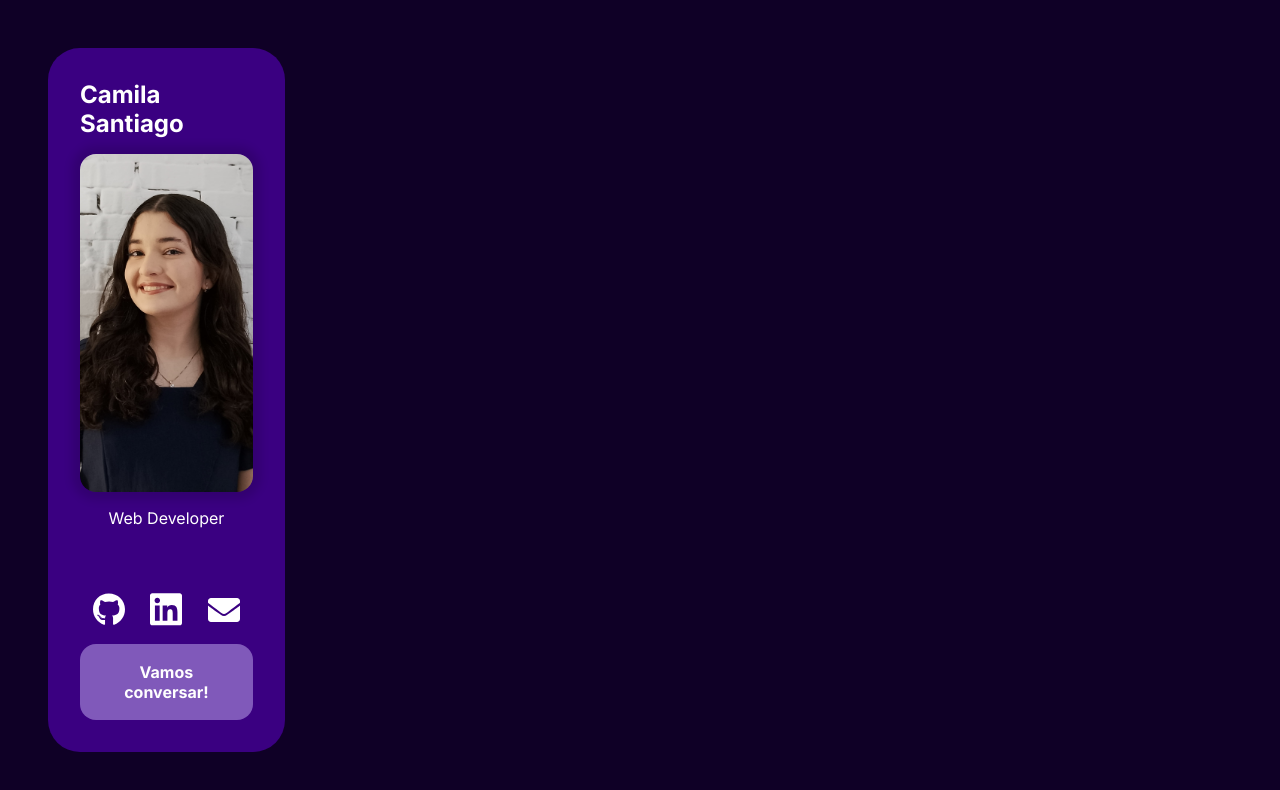
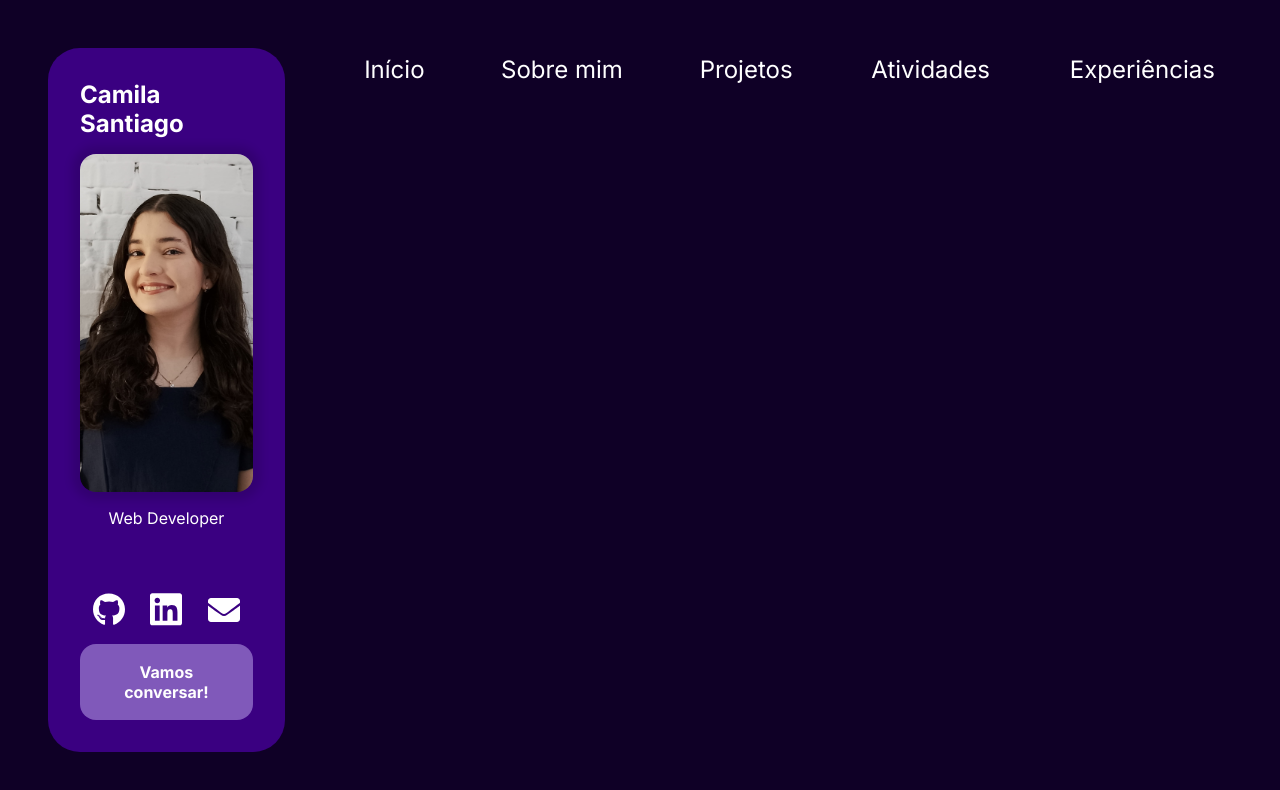
Before and after one commit to Camilay3/portifolio, an Angular app: page / in a window 1280 px wide. Shown: the top 790 px of the page. Built offline with nearby package versions, Linux system fonts and the light colour scheme.

Commit message:
style (navbar): Template Desktop (#2)
Criação do template desktop e posicionamento dos elementos com display grid

```diff
--- a/src/app/app.component.css
+++ b/src/app/app.component.css
@@ -0,0 +1,21 @@
+section {
+    width: 100%;
+    height: 100%;
+    display: grid;
+    grid-template-areas:
+        'app-card app-navbar-desktop'
+        'app-card auto';
+    gap: 4rem;
+    row-gap: 2rem;
+
+    grid-template-columns: 20% 1fr;
+    grid-template-rows: auto 1fr;
+}
+
+app-navbar-desktop {
+    grid-area: app-navbar-desktop;
+}
+
+app-card {
+    grid-area: app-card;
+}
--- a/src/app/app.component.html
+++ b/src/app/app.component.html
@@ -1,4 +1,13 @@
+<section>
 
- <app-card></app-card>
-<!-- Menu desktop -->
-<!-- Container -->
+    <app-card></app-card>
+
+    <!-- Menu desktop -->
+    <app-navbar-desktop></app-navbar-desktop>
+
+    <!-- Menu mobile -->
+
+    <!-- Container -->
+     <section></section>
+
+</section>
--- a/src/app/app.component.ts
+++ b/src/app/app.component.ts
@@ -1,9 +1,10 @@
 import { Component } from '@angular/core';
 import { CardComponent } from "./components/card/card.component";
+import { NavbarDesktopComponent } from "./components/navbar-desktop/navbar-desktop.component";
 
 @Component({
   selector: 'app-root',
-  imports: [CardComponent],
+  imports: [CardComponent, NavbarDesktopComponent],
   templateUrl: './app.component.html',
   styleUrl: './app.component.css'
 })
--- a/src/app/components/card/card.component.css
+++ b/src/app/components/card/card.component.css
@@ -1,6 +1,5 @@
 section {
     height: 100%;
-    width: 20%;
     padding: 2rem;
     background-color: var(--purple);
     border-radius: 2rem;
@@ -9,6 +8,10 @@ section {
     align-items: center;
     justify-content: space-between;
     flex-direction: column;
+}
+
+h1 {
+    font-size: 1.5rem;
 }
 
 .apresentacao {
--- /dev/null
+++ b/src/app/components/navbar-desktop/navbar-desktop.component.css
@@ -0,0 +1,35 @@
+section {
+    display: flex;
+    align-items: center;
+    justify-content: space-between;
+}
+
+section p {
+    padding: 0.4rem 0.8rem;
+    border-radius: 0.2rem;
+    cursor: pointer;
+    font-size: 1.5rem;
+    border: 1px solid transparent;
+    text-align: center;
+}
+
+section p:hover {
+    border: 1px solid var(--white);
+    font-weight: bold;
+    background-color: var(--lightPurple);
+}
+
+/* Evitar letras balançando ao usar o hover */
+section p::after {
+    content: attr(data-text);
+    font-weight: 700;
+    visibility: hidden;
+    height: 0;
+    overflow: hidden;
+    display: block;
+}
+
+.selected {
+    border: 2px solid var(--white) !important;
+    font-weight: bold;
+}
--- /dev/null
+++ b/src/app/components/navbar-desktop/navbar-desktop.component.html
@@ -0,0 +1,7 @@
+<section>
+    <p [class.selected]="selecionado" data-text="Início">Início</p>
+    <p [class.selected]="selecionado" data-text="Sobre mim">Sobre mim</p>
+    <p [class.selected]="selecionado" data-text="Projetos">Projetos</p>
+    <p [class.selected]="selecionado" data-text="Atividades">Atividades</p>
+    <p [class.selected]="selecionado" data-text="Experiências">Experiências</p>
+</section>
--- /dev/null
+++ b/src/app/components/navbar-desktop/navbar-desktop.component.ts
@@ -0,0 +1,11 @@
+import { Component } from '@angular/core';
+
+@Component({
+  selector: 'app-navbar-desktop',
+  imports: [],
+  templateUrl: './navbar-desktop.component.html',
+  styleUrl: './navbar-desktop.component.css'
+})
+export class NavbarDesktopComponent {
+  selecionado: boolean = false;
+}
```
Also changed, not shown: 1 other file (tests, documents, lock files or other folders).
